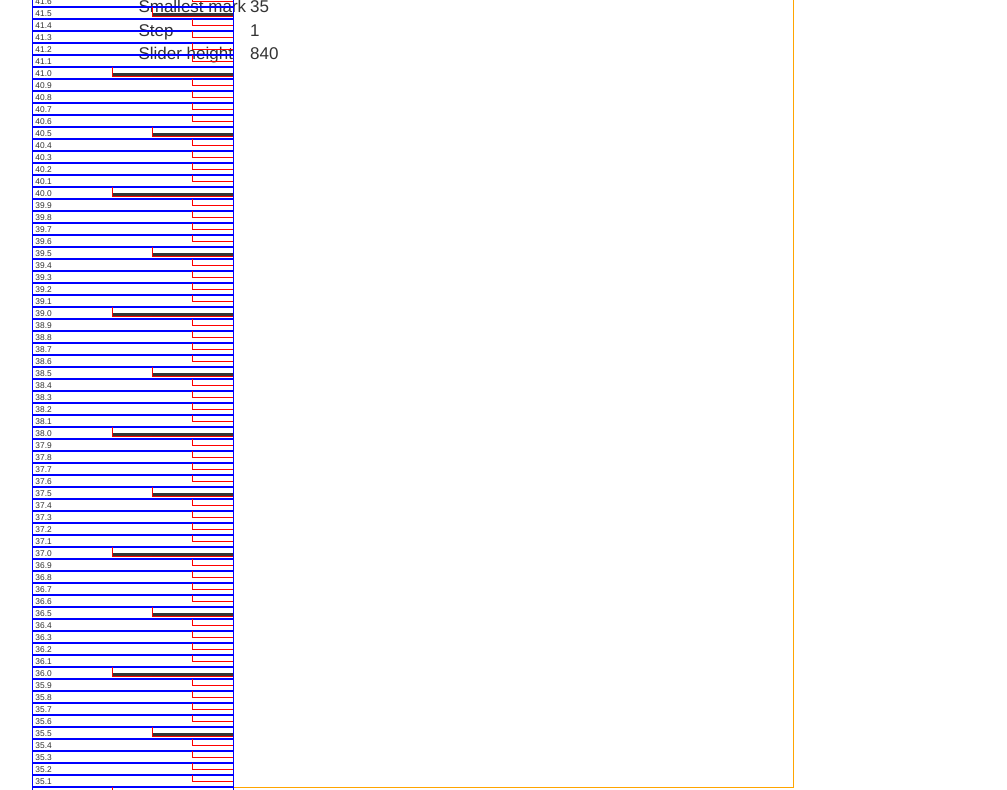
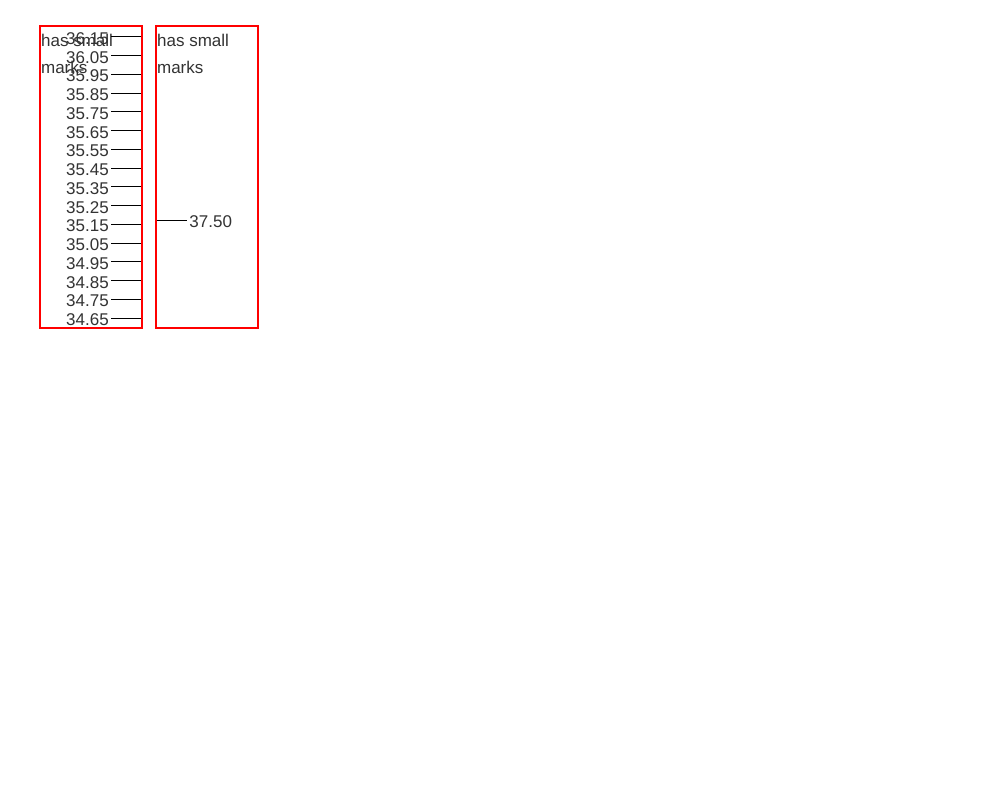
Before and after one commit to schjoq/gh-pages-src, a Gatsby site: page /sliding-temp-converter in a window 1280 px wide. Shown: the part 326-1116 px from the top of the page, without its empty margins (227-1234 px from the left). After the commit the page ends 800 px from the top, so only its background shows below. Built offline with nearby package versions, Linux system fonts and the light colour scheme; Gatsby itself is replaced by a stand-in of ours.

Commit message:
New way to implement slider marks works out well

```diff
--- a/package.json
+++ b/package.json
@@ -15,8 +15,8 @@
     "deploy": "gatsby build && gh-pages -b master -d public -r https://github.com/schjoq/schjoq.github.io"
   },
   "dependencies": {
-    "babel-plugin-styled-components": "^1.10.7",
-    "gatsby": "^2.24.12",
+    "babel-plugin-styled-components": "^1.11.1",
+    "gatsby": "^2.24.23",
     "gatsby-plugin-react-helmet": "^3.3.10",
     "gatsby-plugin-styled-components": "^3.3.10",
     "normalize.css": "^8.0.1",
--- a/src/pages/sliding-temp-converter.js
+++ b/src/pages/sliding-temp-converter.js
@@ -17,7 +17,22 @@ export default function SlidingTempConverterPage() {
         </a>
         .
       </p>
-      <SlidingTempConverter />
+      <Marks
+        hasSmallMarks
+        markFrom="right"
+        sliderSmallestMark="34.6"
+        sliderRangeMin="34.6"
+        sliderRangeMax="36.2"
+        sliderRangeStep=".1"
+      />
+      <Marks
+        hasSmallMarks="null"
+        markFrom="left"
+        sliderSmallestMark="35"
+        sliderRangeMin="35"
+        sliderRangeMax="42"
+        sliderRangeStep="5"
+      />
     </Layout>
   )
 }
@@ -37,29 +52,38 @@ function getMarkLength(markType) {
 }
 
 const Mark = styled(function (props) {
-  return (
-    <div className={props.className}>
-      {/* props.markType === "main-mark" ? <span>{props.markText}</span> : null */}
-      <span>{props.markText}</span>
-      <div></div>
-    </div>
-  )
+  return <div className={props.className}></div>
 })`
-  div {
-    width: ${props => getMarkLength(props.markType)};
-    height: 50%;
-    float: right;
-    outline: 1px solid red;
+  border-top: 1px solid black;
+  width: ${props => props.markLength};
+  position: absolute;
+  top: ${props => props.position};
+  ${props => props.markFrom}: 0;
+
+  &::before {
+    content: "${props => props.markText}";
+    width: 5ch;
+    position: absolute;
+    top: -0.5em;
+    ${props => props.markFrom}: 100%;
+    text-align: center;
   }
 `
 
 // There're always 10 smaller marks between main marks
 const numberOfSmallMarksBetweenMark = 10
-function roundTo1DigitString(temperature) {
-  return parseFloat(temperature).toFixed(1)
+function roundToDigitStringN(number, n) {
+  return parseFloat(number).toFixed(n)
 }
-function roundTo1DigitNumber(temperature) {
-  return Number(roundTo1DigitString(temperature))
+function roundToDigitNumberN(number, n) {
+  return Number(roundToDigitStringN(number, n))
+}
+
+function roundToDigitString1(number) {
+  return roundToDigitStringN(number, 1)
+}
+function roundToDigitNumber1(number) {
+  return roundToDigitNumberN(number, 1)
 }
 
 function MarksWrapper(props) {
@@ -68,12 +92,11 @@ function MarksWrapper(props) {
     sliderRangeMin,
     sliderRangeMax,
     sliderRangeStep,
-    sliderHeight,
   } = {
     ...Object.fromEntries(
       Object.entries({ ...props }).map(([key, val]) => [
         key,
-        roundTo1DigitNumber(val),
+        roundToDigitNumber1(val),
       ])
     ),
   }
@@ -87,7 +110,7 @@ function MarksWrapper(props) {
     for (
       let i = sliderSmallestMark;
       i <= sliderRangeMax;
-      i += sliderRangeStep
+      i = roundToDigitNumber1(i + sliderRangeStep)
     ) {
       points.push(i)
     }
@@ -100,134 +123,102 @@ function MarksWrapper(props) {
     sliderRangeMax
   )
 
+  // Medium mark points are 1/2 step away from main mark points
   const mediumMarkPoints = [
     sliderSmallestMark - sliderRangeStep / 2,
     ...mainMarkPoints.map(point => point + sliderRangeStep / 2),
-  ]
-  // Test
-  console.log("Main mark points: ", mainMarkPoints)
-  console.log("Medium mark points: ", mediumMarkPoints)
+  ].filter(point => point >= sliderRangeMin && point <= sliderRangeMax)
 
-  function getMarkForPoint(point) {
-    const temperatureString = roundTo1DigitString(point)
-    const temperatureNumber = roundTo1DigitNumber(point)
-    let markType
-    if (mainMarkPoints.includes(temperatureNumber)) markType = "main-mark"
-    else if (mediumMarkPoints.includes(temperatureNumber))
-      markType = "medium-mark"
-    else markType = "small-mark"
+  function getPositionForPointAsPercentageString(
+    point,
+    sliderRangeMin,
+    sliderRangeMax
+  ) {
+    return (
+      roundToDigitString1(
+        ((sliderRangeMax - point) / (sliderRangeMax - sliderRangeMin)) * 100
+      ) + "%"
+    )
+  }
+
+  const markFrom = props.markFrom
+  const markLengthes = {
+    "main-mark": "40px",
+    "medium-mark": "30px",
+    "small-makr": "20px",
+  }
+
+  function makeMarkForPoint(
+    point,
+    numberOfDigitsAfterDecimalPoint,
+    markType,
+    markFrom,
+    sliderRangeMin,
+    sliderRangeMax
+  ) {
     return (
       <Mark
-        key={point}
-        className={markType}
-        markType={markType}
-        markText={temperatureString}
+        markFrom={markFrom}
+        markText={roundToDigitStringN(point, numberOfDigitsAfterDecimalPoint)}
+        position={getPositionForPointAsPercentageString(
+          point,
+          sliderRangeMin,
+          sliderRangeMax
+        )}
+        markLength={markLengthes[markType]}
       />
     )
   }
 
-  console.log(roundTo1DigitNumber(sliderRangeMin))
-  let marks = []
-  for (
-    let point = roundTo1DigitNumber(sliderRangeMax);
-    roundTo1DigitNumber(point) >= roundTo1DigitNumber(sliderRangeMin);
-    point -= sliderRangeStep / numberOfSmallMarksBetweenMark
-  ) {
-    /*     console.log(point, roundTo1DigitNumber(point), roundTo1DigitString(point)) */
-    marks.push(getMarkForPoint(point))
-  }
+  /* let marks = []
+   * for (
+   *   let point = roundToDigitNumber1(sliderRangeMax);
+   *   roundToDigitNumber1(point) >= roundToDigitNumber1(sliderRangeMin);
+   *   point -= sliderRangeStep / numberOfSmallMarksBetweenMark
+   * ) {
+   *   marks.push(getMarkForPoint(point))
+   * }
+   * return <div className={props.className}>{marks}</div> */
+
+  const mainMarks = mainMarkPoints.map(point =>
+    makeMarkForPoint(
+      point,
+      2,
+      "main-mark",
+      markFrom,
+      sliderRangeMin,
+      sliderRangeMax
+    )
+  )
+  const mediumMarks = mediumMarkPoints.map(point =>
+    makeMarkForPoint(
+      point,
+      2,
+      "medium-mark",
+      markFrom,
+      sliderRangeMin,
+      sliderRangeMax
+    )
+  )
   return (
     <div className={props.className}>
-      <table>
-        <tbody>
-          <tr>
-            <td>Max</td>
-            <td>{sliderRangeMax}</td>
-          </tr>
-          <tr>
-            <td>Min</td>
-            <td>{sliderRangeMin}</td>
-          </tr>
-          <tr>
-            <td>Smallest mark</td>
-            <td>{sliderSmallestMark}</td>
-          </tr>
-          <tr>
-            <td>Step</td>
-            <td>{sliderRangeStep}</td>
-          </tr>
-          <tr>
-            <td>Slider height</td>
-            <td>{sliderHeight}</td>
-          </tr>
-        </tbody>
-      </table>
-      {marks}
+      {props.hasSmallMarks ? <p>has small marks</p> : null}
+      {mediumMarks}
     </div>
   )
 }
 
 const Marks = styled(MarksWrapper)`
-  /*   overflow: hidden; */
-  display: flex;
-  flex-direction: column;
-  outline: 1px solid orange;
-  --slider-height: ${props => props.sliderHeight};
-  --slider-range-max: ${props => props.sliderRangeMax};
-  --slider-range-min: ${props => props.sliderRangeMin};
-  --slider-range-step: ${props => props.sliderRangeStep};
-  --slider-mark-height: calc(
-    ${props => props.sliderHeight} /
-      (var(--slider-range-max) - var(--slider-range-min)) /
-      ${numberOfSmallMarksBetweenMark}
-  );
-  height: var(--slider-height);
-
-  table {
-    position: absolute;
-    left: 8vw;
-  }
-
-  ${Mark} {
-    height: var(--slider-mark-height);
-    width: 200px;
-    position: relative;
-    outline: 1px solid blue;
-    flex: 0 0 auto;
-  }
-
-  ${Mark}:nth-child(2) {
-    background-color: pink;
-    margin-top: calc(
-      0 * -1 *
-        (
-          (var(--drawn-slider-range-max) - var(--slider-range-max)) *
-            var(--slider-height) /
-            (var(--slider-range-max) - var(--slider-range-min))
-        )
-    );
-  }
-
-  ${Mark} > div {
-    border-bottom: 3px solid;
-  }
-
-  ${Mark}.small-mark > div {
-    border-bottom: ${props => (props.hasSmallMarks ? "3px" : "0px")} solid;
-  }
-
-  ${Mark} span {
-    font-size: calc(var(--slider-mark-height) * 0.7);
-    position: absolute;
-    top: calc(50% - 1em / 2);
-    left: 0;
-    width: 4ch;
-    text-align: right;
-  }
+  width: 100px;
+  height: 300px;
+  margin: 100px 8px 0;
+  position: relative;
+  outline: 2px solid red;
+  float: left;
 `
 
 const TempDisplay = styled(props => (
-  <span className={props.className}>{roundTo1DigitString(props.value)}</span>
+  <span className={props.className}>{roundToDigitString1(props.value)}</span>
 ))`
   display: inline-block;
   font-size: 3em;
@@ -280,7 +271,6 @@ class SlidingTempConverterWrapper extends React.Component {
           value={toFahrenheit(value)}
         />
         <Marks
-          sliderHeight="840px"
           sliderSmallestMark="35"
           sliderRangeMin="35"
           sliderRangeMax="42"
```
Also changed, not shown: 1 other file.
